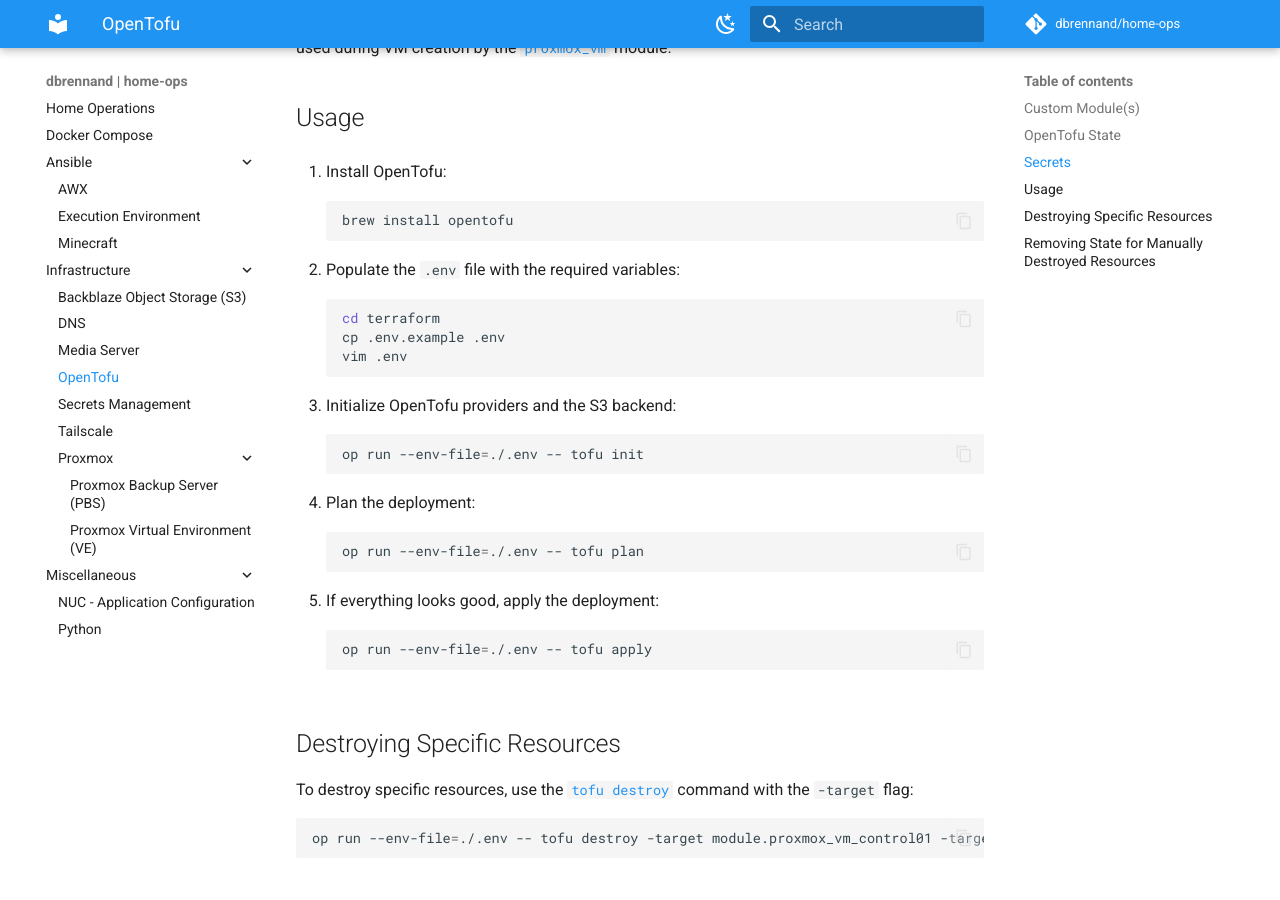
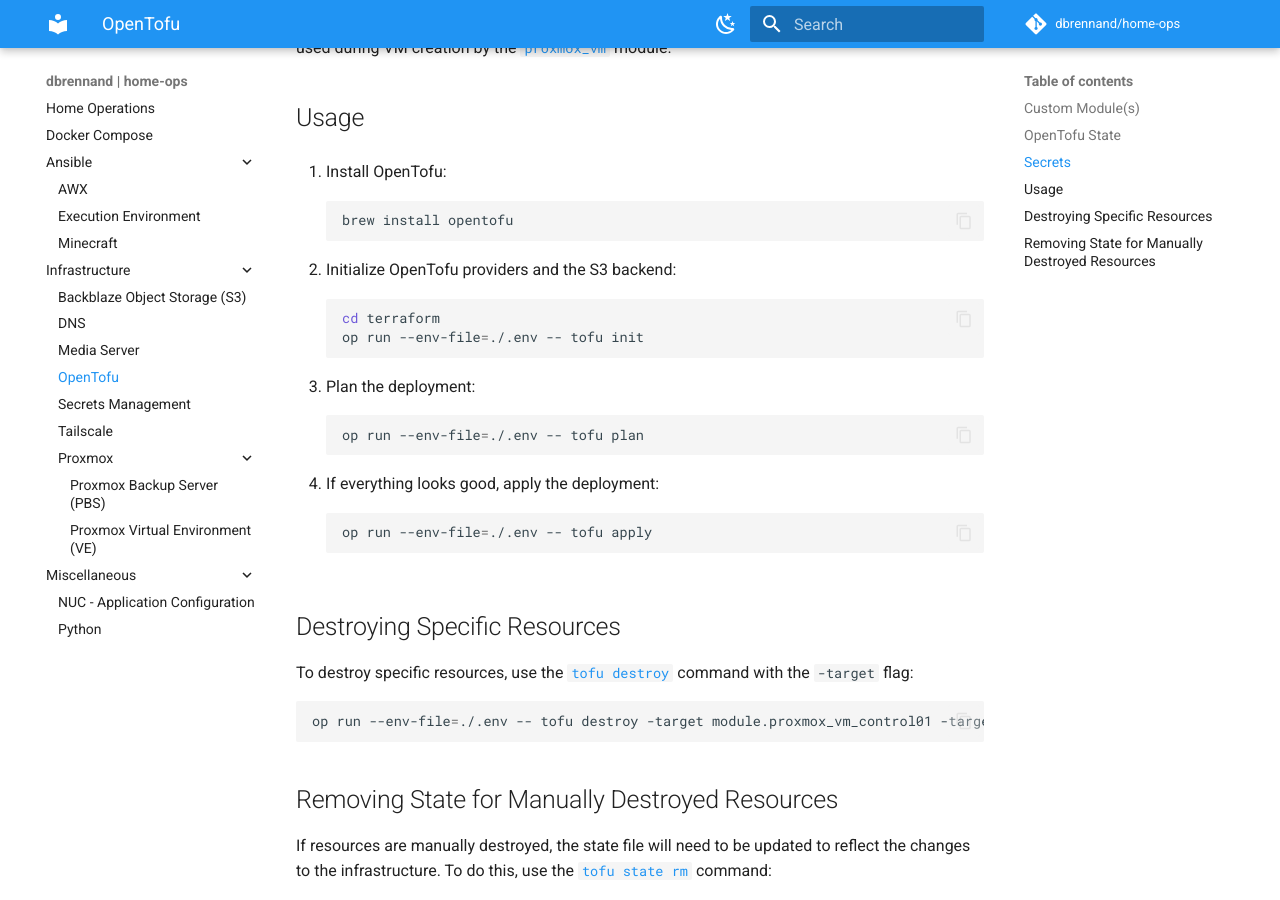
Before and after one commit to dbrennand/home-ops, an MkDocs documentation site: the page built from docs/infrastructure/opentofu.md, in a window 1280 px wide and 900 px high, scrolled down 597 px. Built offline with MkDocs 1.6.1 and Material for MkDocs 9.7.7, drawn with Linux system fonts in a browser that asks for light colours; emoji names are drawn with the system emoji font; comment, search, counter and statistics services are not loaded.

Commit message:
docs(refactor): no `.env.example` file

````diff
--- a/docs/infrastructure/opentofu.md
+++ b/docs/infrastructure/opentofu.md
@@ -22,27 +22,20 @@
     brew install opentofu
     ```
 
-2. Populate the `.env` file with the required variables:
+2. Initialize OpenTofu providers and the S3 backend:
 
     ```bash
     cd terraform
-    cp .env.example .env
-    vim .env
-    ```
-
-3. Initialize OpenTofu providers and the S3 backend:
-
-    ```bash
     op run --env-file=./.env -- tofu init
     ```
 
-4. Plan the deployment:
+3. Plan the deployment:
 
     ```bash
     op run --env-file=./.env -- tofu plan
     ```
 
-5. If everything looks good, apply the deployment:
+4. If everything looks good, apply the deployment:
 
     ```bash
     op run --env-file=./.env -- tofu apply
````
